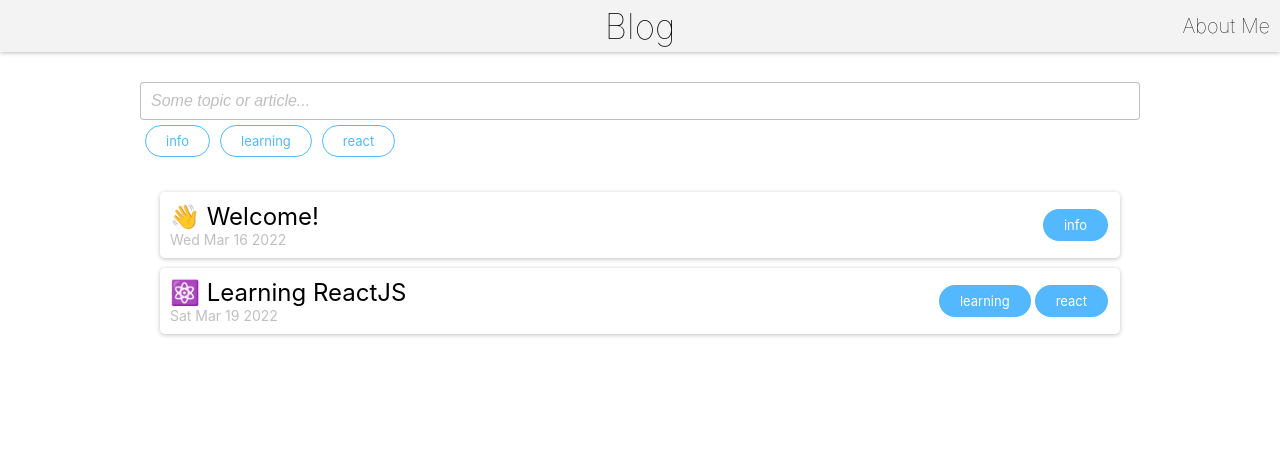
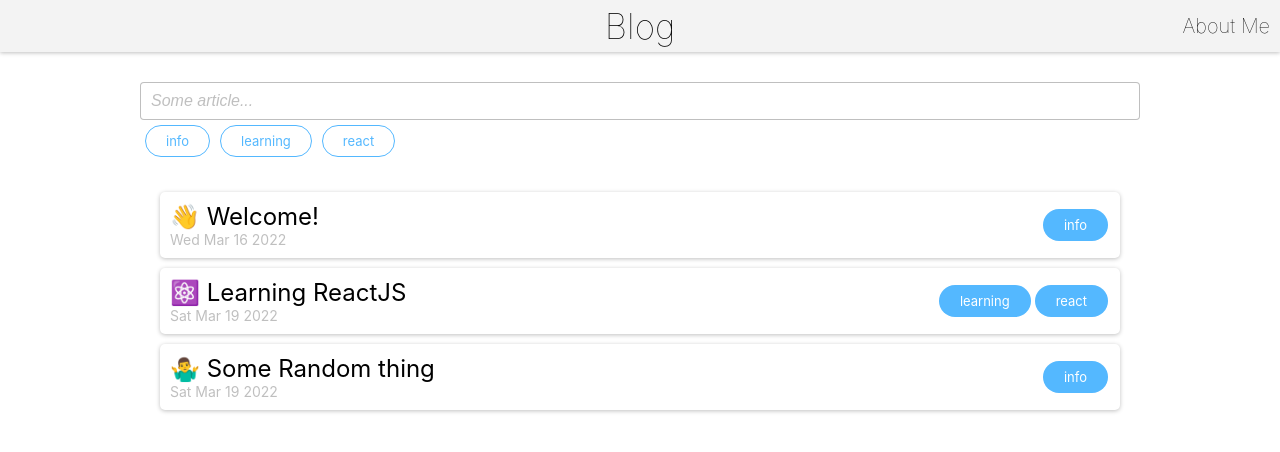
Before and after one commit to DrBaxR/blog, a React (Create React App) app: page /articles in a window 1280 px wide. Shown: the top 452 px of the page. Built offline with nearby package versions, Linux system fonts and the light colour scheme.

Commit message:
Implemented filtering

```diff
--- a/src/components/Articles.tsx
+++ b/src/components/Articles.tsx
@@ -1,49 +1,74 @@
-import React, { useState } from 'react';
-import { Article } from '../data/articles';
+import React, { useReducer } from 'react';
+import { Article, articles, getFilteredArticles } from '../data/articles';
 import { ArticlesList } from './ArticlesList';
 import { ArticlesSearch } from './ArticlesSearch';
 
 import '../style/Articles.css';
 
 interface Props {
-  articles: Article[],
   tags: string[],
 }
 
-export const Articles: React.FC<Props> = ({ articles, tags }) => {
-  const [searchExpression, setSearchExpression] = useState('');
-  const [selectedTags, setSelectedTags] = useState<string[]>([]);
+interface State {
+  searchExpression: string,
+  selectedTags: string[],
+  filteredArticles: Article[],
+}
 
-  const handleSearchExpressionInputChange = (e: React.ChangeEvent<HTMLInputElement>) => {
-    setSearchExpression(e.target.value);
-  };
+const initialState: State = {
+  searchExpression: '',
+  selectedTags: [],
+  filteredArticles: articles,
+};
 
-  const handleTagClick = (tag: string) => {
-    setSelectedTags((prev) => {
-      const newTags = [...prev];
+const reducer: React.Reducer<State, any> = (state, action) => {
+  switch (action.type) {
+    case 'SEARCH': {
+      const newArticles = getFilteredArticles(action.newExpression, state.selectedTags);
 
-      const tagIndex = newTags.findIndex(t => t === tag);
+      return {
+        ...state,
+        searchExpression: action.newExpression,
+        filteredArticles: newArticles,
+      };
+    }
+    case 'TAG': {
+      const newTags = [...state.selectedTags];
+      const tagIndex = newTags.findIndex(t => t === action.clickedTag);
       if (tagIndex >= 0) {
         newTags.splice(tagIndex, 1);
       } else {
-        newTags.push(tag);
+        newTags.push(action.clickedTag);
       }
 
-      return newTags;
-    });
-  };
+      const newArticles = getFilteredArticles(state.searchExpression, newTags);
+
+      return {
+        ...state,
+        selectedTags: newTags,
+        filteredArticles: newArticles,
+      };
+    }
+    default: {
+      throw new Error('Unknown action');
+    }
+  }
+};
+
+export const Articles: React.FC<Props> = ({ tags }) => {
+  const [state, dispatch] = useReducer(reducer, initialState);
 
   return (
     <div className='articles-component'>
       <div className="centered-area">
         <ArticlesSearch
           tags={tags}
-          searchExpression={searchExpression}
-          selectedTags={selectedTags}
-          onInputChange={handleSearchExpressionInputChange}
-          onTagClick={handleTagClick}
+          searchExpression={state.searchExpression}
+          selectedTags={state.selectedTags}
+          onInputChange={e => dispatch({ type: 'SEARCH', newExpression: e.target.value })}
+          onTagClick={tag => dispatch({ type: 'TAG', clickedTag: tag })}
         />
-        <ArticlesList articles={articles} />
+        <ArticlesList articles={state.filteredArticles} />
       </div>
     </div>
   );
--- a/src/components/ArticlesSearch.tsx
+++ b/src/components/ArticlesSearch.tsx
@@ -17,7 +17,7 @@ export const ArticlesSearch: React.FC<Props> = ({ tags, searchExpression, select
       <div className='search-box'>
         <input
           type='text'
-          placeholder='Some topic or article...'
+          placeholder='Some article...'
           value={searchExpression}
           onChange={onInputChange}
         />
--- a/src/data/articles.ts
+++ b/src/data/articles.ts
@@ -20,6 +20,12 @@ export const articles: Article[] = [
     date: new Date(),
     tags: [Tags.learning, Tags.react],
   },
+  {
+    name: 'random',
+    title: '🤷‍♂️ Some Random thing',
+    date: new Date(),
+    tags: [Tags.info],
+  },
 ];
 
 export const getTags = (): string[] => {
@@ -31,3 +37,34 @@ export const getTags = (): string[] => {
 
   return Array.from(tags);
 };
+
+export const getFilteredArticles = (searchExpression: string, selectedTags: string[]): Article[] => {
+  let filteredArticles = articles;
+  filteredArticles = filterArticlesByExpression(filteredArticles, searchExpression);
+  filteredArticles = filterArticlesByTags(filteredArticles, selectedTags);
+
+  return filteredArticles;
+};
+
+const filterArticlesByExpression = (articlesToFilter: Article[], searchExpression: string) => {
+  if (searchExpression.length <= 0) return articlesToFilter;
+
+  const searchTerm = searchExpression.trim().toLowerCase().split(' ').join();
+  return articlesToFilter.filter(article => {
+    const articleTerm = article.title.toLowerCase().split(' ').join();
+
+    return articleTerm.includes(searchTerm);
+  });
+};
+
+const filterArticlesByTags = (articlesToFilter: Article[], tags: string[]) => {
+  if (tags.length <= 0) return articlesToFilter;
+
+  return articlesToFilter.filter(article => {
+    let hasAllTags = true;
+
+    tags.forEach(tag => { if (!article.tags.some(t => t === tag)) hasAllTags = false; });
+
+    return hasAllTags;
+  });
+};
--- a/src/index.tsx
+++ b/src/index.tsx
@@ -5,7 +5,7 @@ import App from './components/App';
 import { Article } from './components/Article';
 import { Articles } from './components/Articles';
 import { Me } from './components/Me';
-import { articles, getTags } from './data/articles';
+import { getTags } from './data/articles';
 
 import './index.css';
 
@@ -19,7 +19,6 @@ ReactDOM.render(
           <Route index element={<Navigate to='/articles' replace />} />
           <Route path='articles' element={
             <Articles
-              articles={articles}
               tags={tags}
             />
           } />
```
